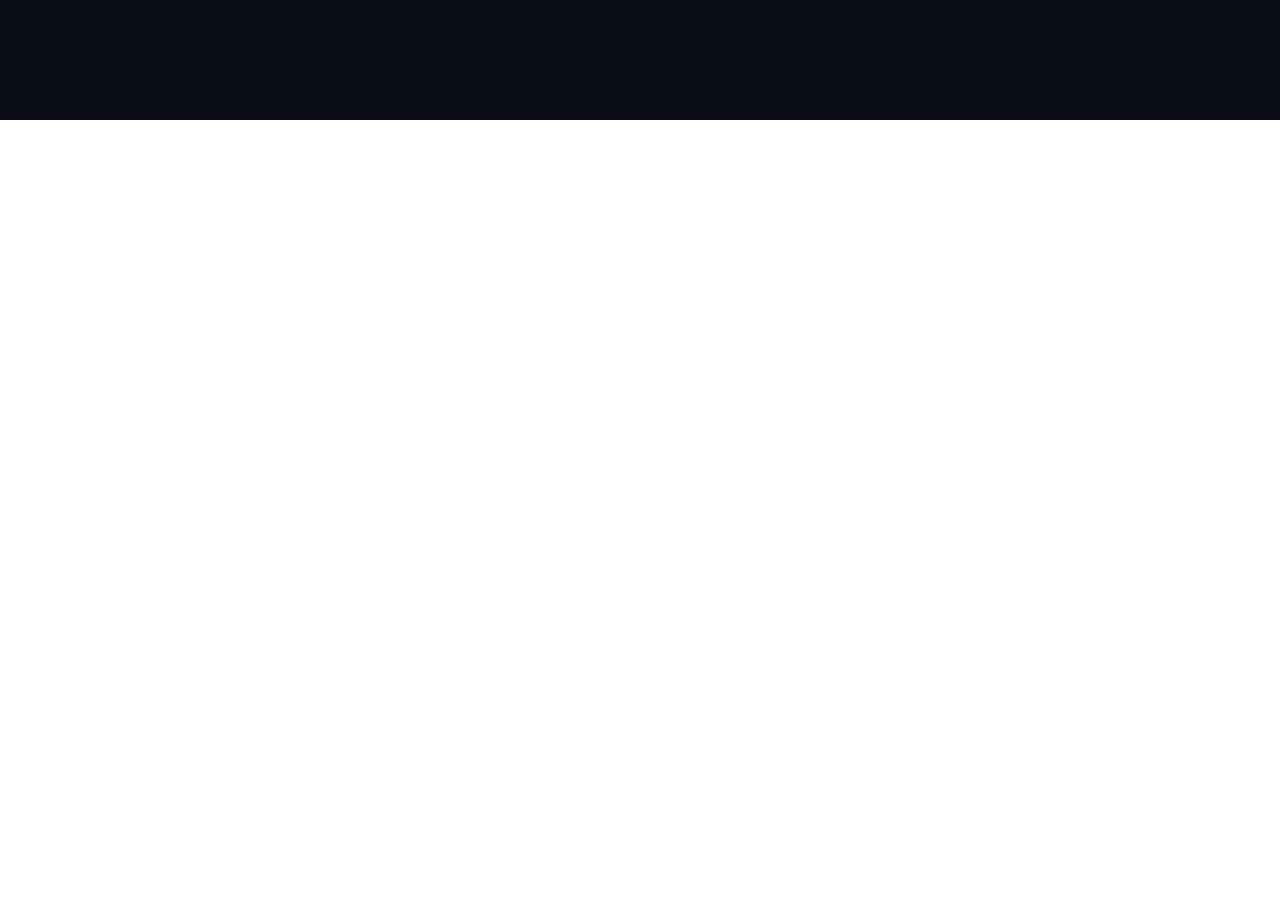
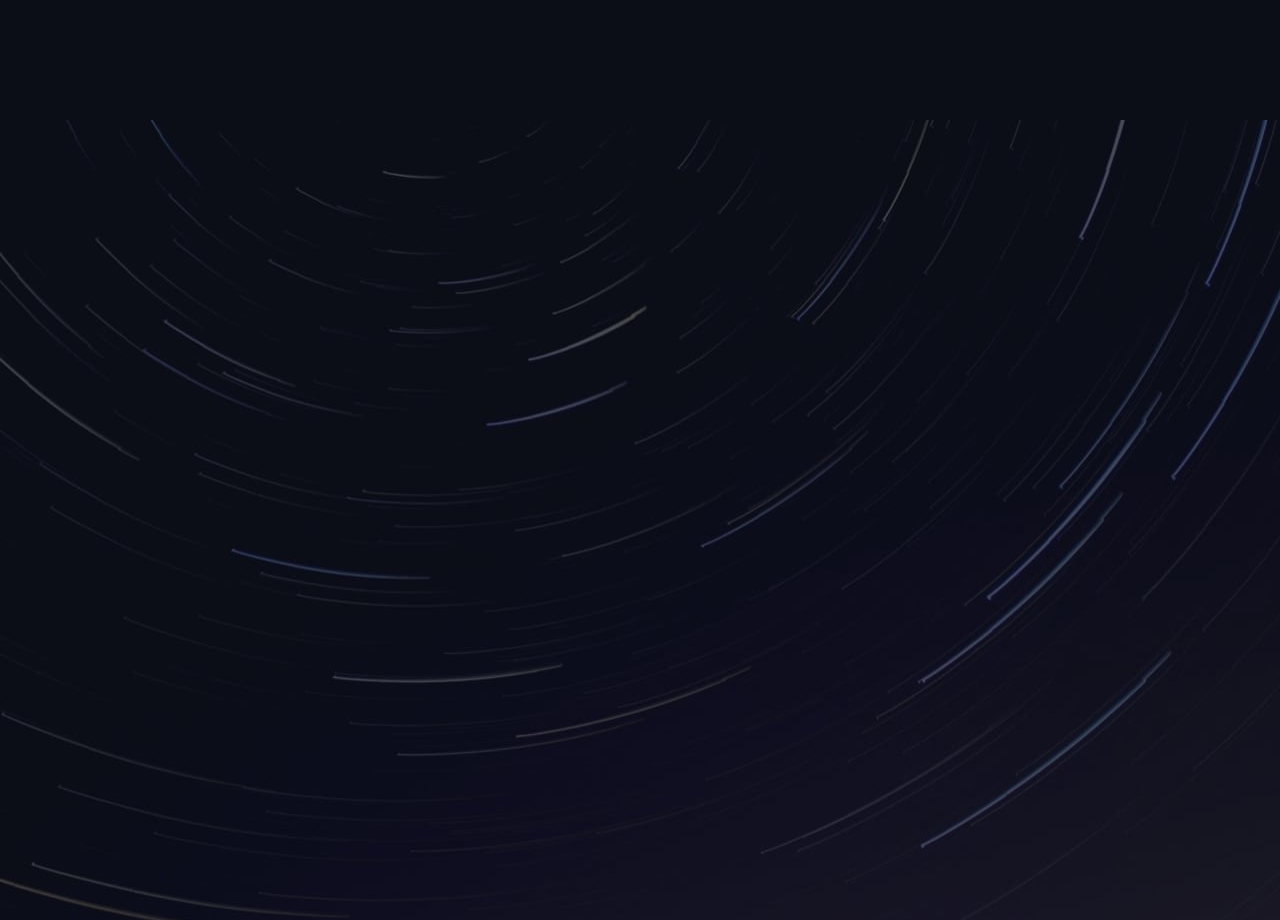
Before and after one commit to fabionascimento1/FrontEnd-React-challenge-lp-space-tourism, a React (Vite) app: page / in a window 1280 px wide. Shown: the part 2280-3200 px from the top of the page. Before the commit the page ends 2400 px from the top, so only its background shows below. Built offline with nearby package versions, Linux system fonts and the light colour scheme.

Commit message:
feat: add TechnologyComponent

```diff
--- a/src/components/Layout/index.tsx
+++ b/src/components/Layout/index.tsx
@@ -2,6 +2,7 @@ import { Element } from 'react-scroll'
 import Crew from '../Crew'
 import Destination from '../Destination'
 import Home from '../Home'
+import Technology from '../Technology'
 import Topbar from '../Topbar'
 
 export default function Layout() {
@@ -17,6 +18,9 @@ export default function Layout() {
       <Element name='crew'>
         <Crew />
       </Element>
+      <Element name='technology'>
+        <Technology />
+      </Element>
     </>
   )
 }
--- /dev/null
+++ b/src/components/Technology/index.tsx
@@ -0,0 +1,7 @@
+export default function Technology() {
+  return (
+    <div className="h-screen bg-center bg-technology-desktop">
+
+    </div>
+  )
+}
--- a/tailwind.config.js
+++ b/tailwind.config.js
@@ -15,6 +15,7 @@ module.exports = {
         'home-desktop': 'url("./public/img/home/background-home-desktop.jpg")',
         'destination-desktop': 'url("./public/img/destination/background-destination-desktop.jpg")',
         'crew-desktop': 'url("./public/img/crew/background-crew-desktop.jpg")',
+        'technology-desktop': 'url("./public/img/technology/background-technology-desktop.jpg")',
       },
     },
   },
```
